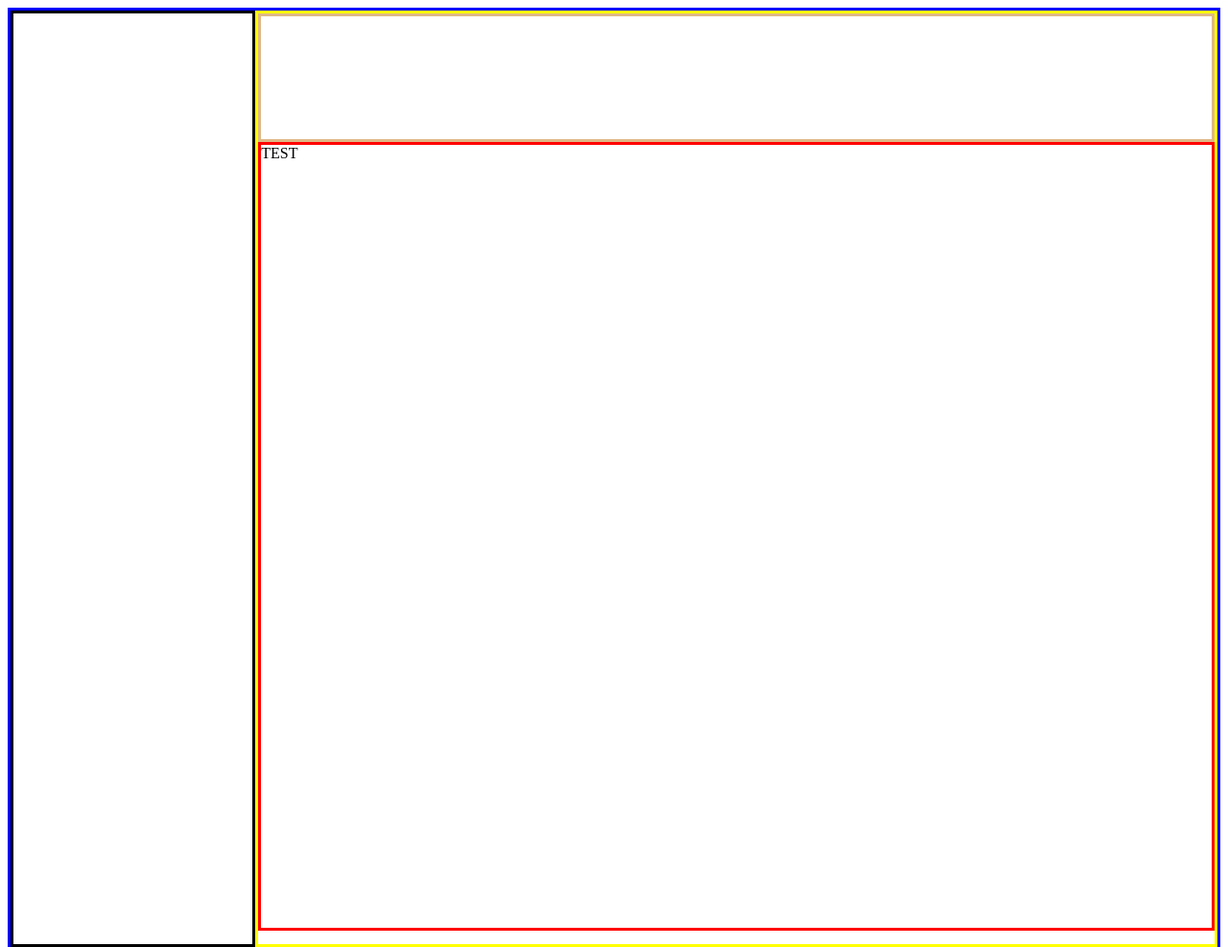
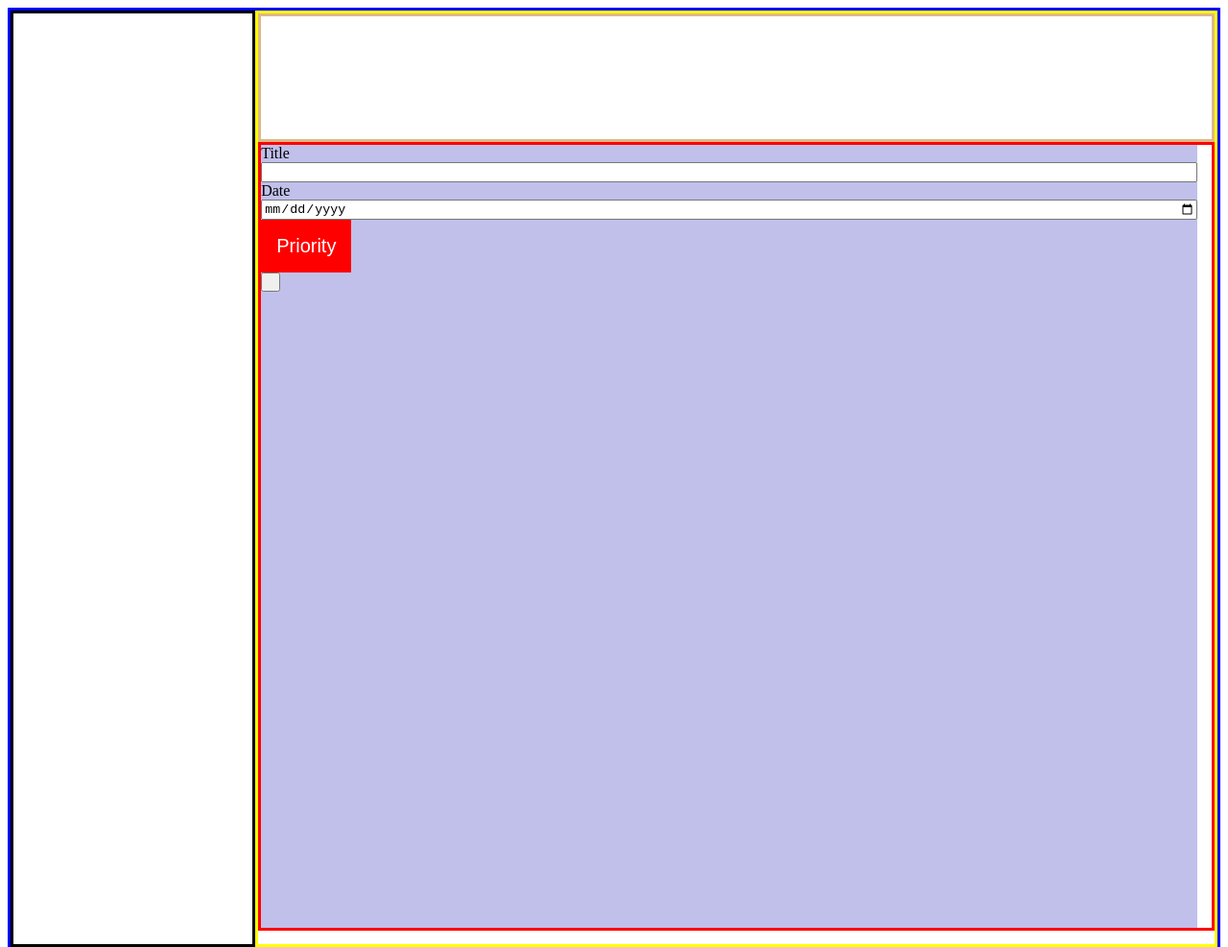
Before and after one commit to bhawkins6177/TODO-LIST, a website built with webpack: page dist/index.html in a window 1280 px wide. Shown: the top 987 px of the page at 96% size. Built offline with nearby package versions, Linux system fonts and the light colour scheme.

Commit message:
working on taskArray functionality

```diff
--- a/src/home.js
+++ b/src/home.js
@@ -1,49 +1,117 @@
-
+let taskArray = [];
+class task {
+    constructor(title, date, priority){
+        this.title = title,
+        this.date = date,
+        this.priority = priority;
+    }
+}
 
 
     function homePage(){
-        const content = document.querySelector('#content');
+
+        const content = document.querySelector('#content'); // selectors for home display
         const sideBar = document.createElement('div');
         const display = document.createElement('div');
         const taskDisplay = document.createElement('div');
         const titleDisplay = document.createElement('div');
-        const form = document.createElement('form');
 
+        const taskForm = document.createElement('form');// selecters for task form
+        const titleLabel = document.createElement('label');
+        const titleInput = document.createElement('input');
+        const dateLabel = document.createElement('label');
+        const dateInput = document.createElement('input');
+
+// selecters for dropdown menu inside form
+
+        const dropdownDiv = document.createElement('div');
+        const priorityBtn = document.createElement('button');
+        const dropdownContent = document.createElement('div');
+        const lowPriority = document.createElement('li');
+        const highPriority = document.createElement('li');
+        const critical = document.createElement('li');
+        const submitBtn = document.createElement('button')
+
+// text content for all form elements
+        titleLabel.textContent = 'Title';
+        dateLabel.textContent = 'Date';
+        lowPriority.textContent = 'Low';
+        highPriority.textContent = 'High';
+        critical.textContent = 'Critical';
+        priorityBtn.textContent = 'Priority';
+
+
+// setting an ID  or class for all form elements that need it
 
         display.setAttribute('id','display');
         sideBar.setAttribute('id','sideBar');
         taskDisplay.setAttribute('id','taskDisplay');
         titleDisplay.setAttribute('id','titleDisplay');
-        form.setAttribute('id','form');
+        taskForm.setAttribute('id','taskForm');
 
+        titleLabel.classList.add('label');
+        dateLabel.classList.add('label');
+        titleInput.classList.add('input');
+        titleInput.setAttribute('id','titleInput');
+        dateInput.classList.add('input');
+        dateInput.setAttribute('type','date')
+        dateInput.setAttribute('id','dateInput');
+        dropdownDiv.setAttribute('id','dropdownDiv');
+        priorityBtn.setAttribute('id','priorityBtn');
+        dropdownContent.classList.add('dropdownContent');
+        lowPriority.classList.add('list');
+        highPriority.classList.add('list');
+        critical.classList.add('list');
+
+        submitBtn.setAttribute('id','submitBtn')
+
+
+// appending all elements in the correct order
 
         content.appendChild(sideBar);
         content.appendChild(display);
         display.appendChild(titleDisplay);
         display.appendChild(taskDisplay);
-        taskDisplay.appendChild(form);
+        taskDisplay.appendChild(taskForm);
+        taskForm.appendChild(titleLabel);
+        taskForm.appendChild(titleInput);
+        taskForm.appendChild(dateLabel);
+        taskForm.appendChild(dateInput);
+        taskForm.appendChild(dropdownDiv);
+        dropdownDiv.appendChild(priorityBtn);
+        dropdownDiv.appendChild(dropdownContent);
+        dropdownContent.appendChild(lowPriority);
+        dropdownContent.appendChild(highPriority);
+        dropdownContent.appendChild(critical);
+        taskForm.appendChild(submitBtn);
 
+// event listeners for form buttons, including the dropdown menu
+        priorityBtn.addEventListener('click', function(e){
+            e.preventDefault();
+            dropdownContent.classList.toggle("show")
+        })
 
-        taskDisplay.textContent = 'TEST';
+        lowPriority.addEventListener('click', function(){
+            priorityBtn.textContent = lowPriority.textContent;
+            dropdownContent.classList.toggle("show")
+        })
+        highPriority.addEventListener('click', function(){
+            priorityBtn.textContent = highPriority.textContent;
+            dropdownContent.classList.toggle("show")
+        })
+        critical.addEventListener('click', function(){
+            priorityBtn.textContent = critical.textContent;
+            dropdownContent.classList.toggle("show")
+        })
+        submitBtn.addEventListener('click',function(){
+          taskArray.push(new task(titleInput.value, dateInput.value, priorityBtn.textContent, priorityBtn.innerHTML));
+           console.log(taskArray);
+        })
 
 
 
 
+        console.log(taskArray)
+
         }
-        export {homePage}
-
-
-
-
-
-
-
-
-        class tasks {
-            constructor(title, date, priority, description){
-                this.title = title,
-                this.date = date,
-                this.priority = priority,
-                this.description = description
-            }
-        }
+        export {homePage, taskArray}
--- a/src/style.css
+++ b/src/style.css
@@ -32,3 +32,54 @@
     height: 8em;
     border-color: burlywood;
 }
+
+/* this is for the form */
+
+#taskForm{
+    display: flex;
+    flex-direction: column;
+    background-color: rgb(192, 192, 235);
+    height: 51em;
+    width: 61em;
+}
+
+#priorityBtn{
+    background-color:red;
+    padding: 16px;
+    font-size: 16px;
+    border: none;
+    cursor: pointer;
+    color: white;
+    font-size: 20px;
+}
+
+#dropdownDiv {
+
+}
+
+.input{
+
+}
+
+.dropdownContent{
+    display: none;
+
+    background-color: #f1f1f1;
+    min-width: 160px;
+    box-shadow: 0px 8px 16px 0px rgba(0,0,0,0.2);
+
+}
+.show{
+    display: block;
+}
+
+#submitBtn{
+    height: 20px;
+    width: 20px;
+}
+.list {
+    color: black;
+    padding: 12px 16px;
+    text-decoration: none;
+    display: block;
+    }
```
Also changed, not shown: src/index.js (+5 -2 lines), dist/main.js.
